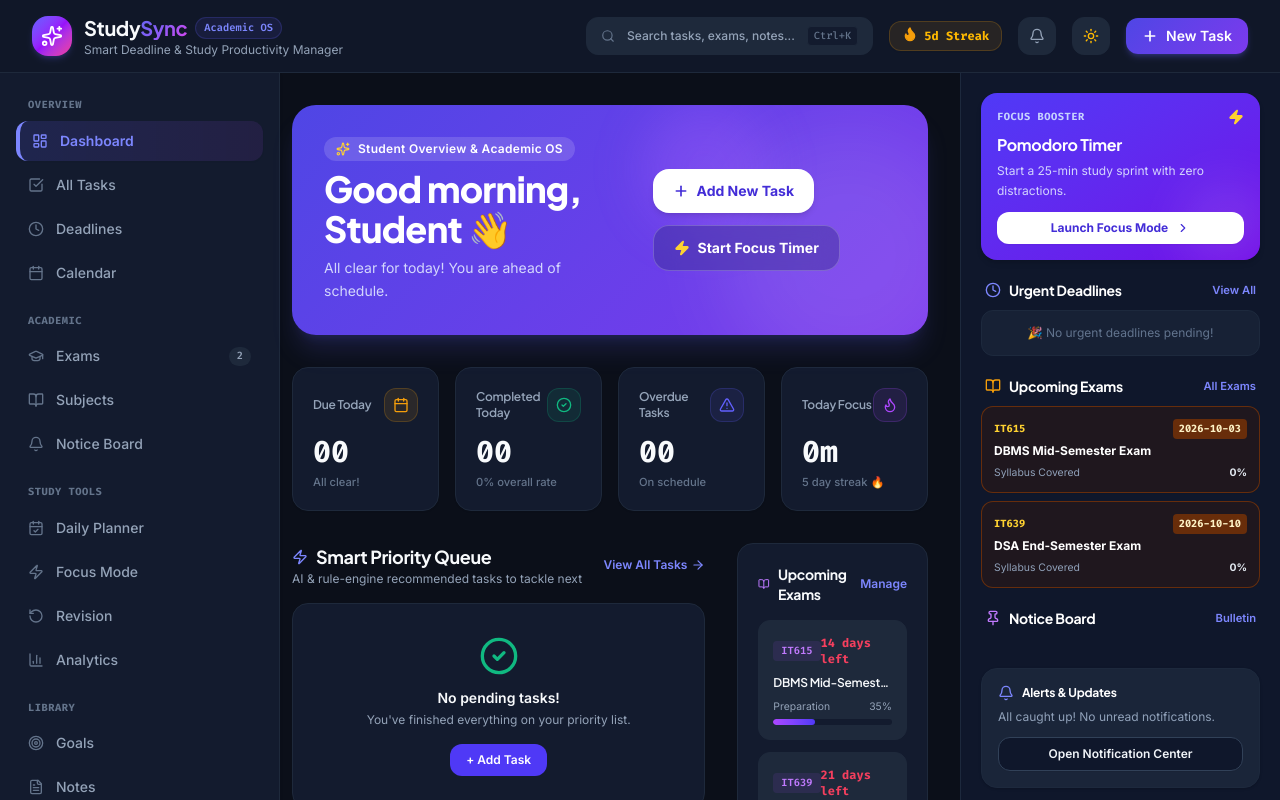
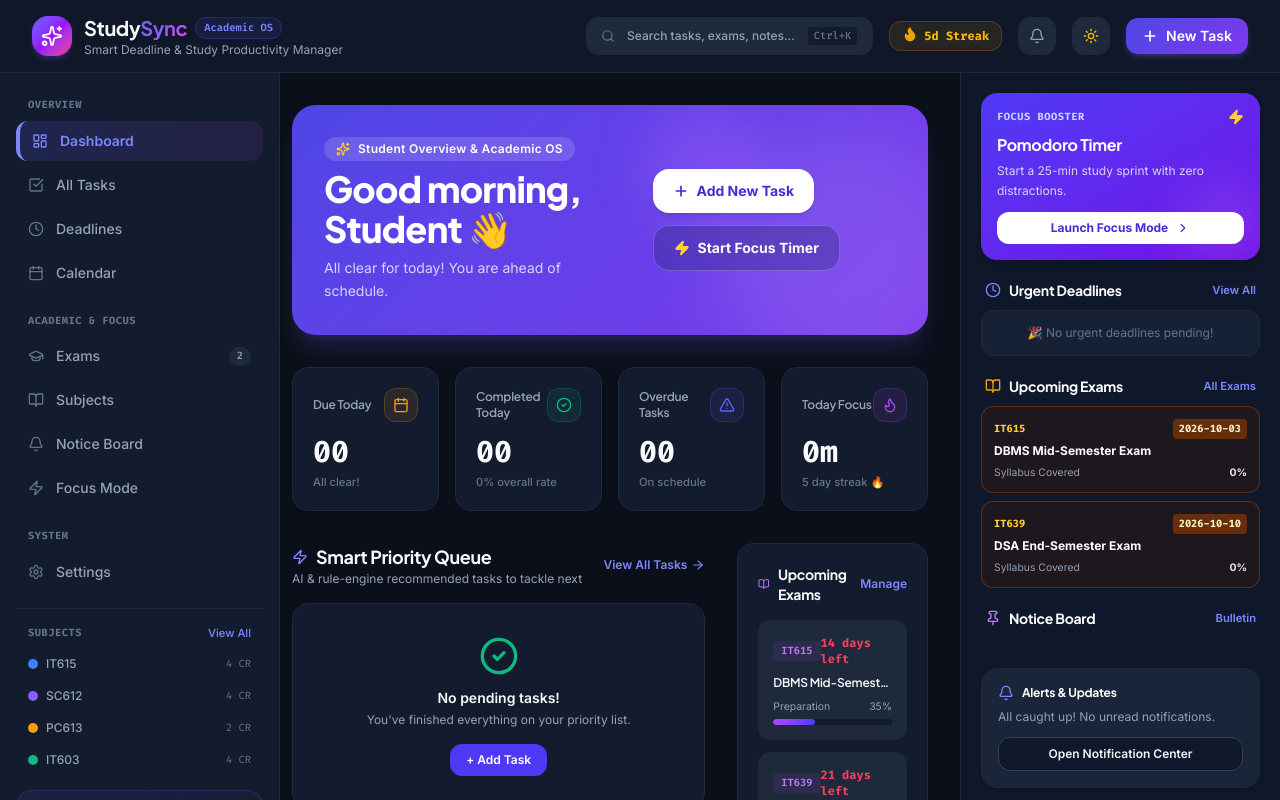
Before and after one commit to tempuseuse21/study_dead_line_manage, a React (Vite) app: page / in a window 1280 px wide. Shown: the top 800 px of the page. Built offline with nearby package versions, Linux system fonts and the light colour scheme.

Commit message:
refactor: simplify portal navigation by removing library and extra study tool views

```diff
--- a/src/App.tsx
+++ b/src/App.tsx
@@ -20,15 +20,8 @@ import { TaskFormModal } from './components/tasks/TaskFormModal';
 import { NotificationDrawer } from './components/notifications/NotificationDrawer';
 import { NotificationToastContainer } from './components/notifications/NotificationToastContainer';
 import { GlobalSearchModal } from './components/search/GlobalSearchModal';
-import { AnalyticsView } from './components/analytics/AnalyticsView';
 import { SettingsView } from './components/settings/SettingsView';
-// New modules
 import { ExamsView } from './components/exams/ExamsView';
-import { GoalsView } from './components/goals/GoalsView';
-import { NotesView } from './components/notes/NotesView';
-import { ResourcesView } from './components/resources/ResourcesView';
-import { RevisionView } from './components/revision/RevisionView';
-import { PlannerView } from './components/planner/PlannerView';
 
 const AppContent: React.FC = () => {
   const [activeView, setActiveView] = useState('dashboard');
@@ -53,23 +46,10 @@ const AppContent: React.FC = () => {
         return <AnnouncementsView onNavigate={setActiveView} />;
       case 'focus':
         return <FocusModeView />;
-      case 'analytics':
-        return <AnalyticsView />;
+      case 'exams':
+        return <ExamsView />;
       case 'settings':
         return <SettingsView />;
-      // New modules
-      case 'exams':
-        return <ExamsView />;
-      case 'goals':
-        return <GoalsView />;
-      case 'notes':
-        return <NotesView />;
-      case 'resources':
-        return <ResourcesView />;
-      case 'revision':
-        return <RevisionView />;
-      case 'planner':
-        return <PlannerView />;
       default:
         return <DashboardView onNavigate={setActiveView} />;
     }
--- a/src/components/layout/Sidebar.tsx
+++ b/src/components/layout/Sidebar.tsx
@@ -9,16 +9,9 @@ import {
   GraduationCap,
   BookOpen,
   Bell,
-  CalendarCheck,
   Zap,
-  RotateCcw,
-  BarChart3,
-  Target,
-  FileText,
-  Bookmark,
   Settings,
-  Sparkles,
-  Flame
+  Sparkles
 } from 'lucide-react';
 
 interface SidebarProps {
@@ -39,15 +32,12 @@ interface NavSection {
 }
 
 export const Sidebar: React.FC<SidebarProps> = ({ activeView, onNavigate }) => {
-  const { tasks, subjects, analytics, exams, revisionTopics, unreadAnnouncementsCount, notifications } = useTasks();
+  const { tasks, subjects, analytics, exams, unreadAnnouncementsCount } = useTasks();
 
   const todayStr = new Date().toISOString().split('T')[0];
   const overdueTasks = tasks.filter(t => t.dueDate < todayStr && t.status !== 'completed' && t.status !== 'cancelled').length;
   const dueTodayCount = tasks.filter(t => t.dueDate === todayStr && t.status !== 'completed').length;
   const upcomingExamCount = exams.filter(e => e.examDate >= todayStr).length;
-  const revisionDueCount = revisionTopics.filter(t =>
-    t.nextRevisionDue && t.nextRevisionDue <= todayStr && t.status !== 'mastered'
-  ).length;
 
   const sections: NavSection[] = [
     {
@@ -60,28 +50,12 @@ export const Sidebar: React.FC<SidebarProps> = ({ activeView, onNavigate }) => {
       ]
     },
     {
-      title: 'Academic',
+      title: 'Academic & Focus',
       items: [
         { id: 'exams', label: 'Exams', icon: GraduationCap, badge: upcomingExamCount || undefined },
         { id: 'subjects', label: 'Subjects', icon: BookOpen },
-        { id: 'announcements', label: 'Notice Board', icon: Bell, badge: unreadAnnouncementsCount || undefined }
-      ]
-    },
-    {
-      title: 'Study Tools',
-      items: [
-        { id: 'planner', label: 'Daily Planner', icon: CalendarCheck },
-        { id: 'focus', label: 'Focus Mode', icon: Zap },
-        { id: 'revision', label: 'Revision', icon: RotateCcw, badge: revisionDueCount || undefined },
-        { id: 'analytics', label: 'Analytics', icon: BarChart3 }
-      ]
-    },
-    {
-      title: 'Library',
-      items: [
-        { id: 'goals', label: 'Goals', icon: Target },
-        { id: 'notes', label: 'Notes', icon: FileText },
-        { id: 'resources', label: 'Resources', icon: Bookmark }
+        { id: 'announcements', label: 'Notice Board', icon: Bell, badge: unreadAnnouncementsCount || undefined },
+        { id: 'focus', label: 'Focus Mode', icon: Zap }
       ]
     },
     {
```
